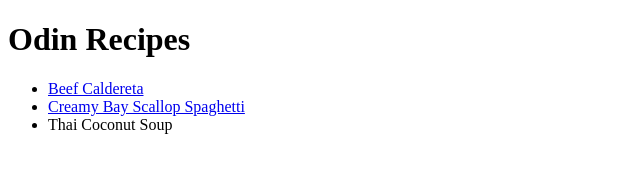
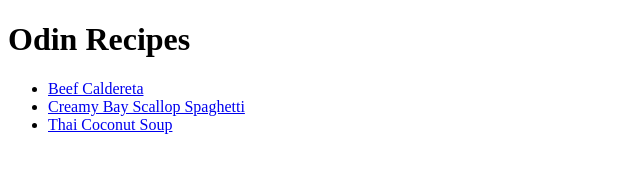
Before and after one commit to bndk11/odin-recipes, a plain HTML site: page index.html in a window 1280 px wide. Shown: the whole page, without its empty margins (0-640 px from the left). Drawn offline with Linux system fonts and the light colour scheme.

Commit message:
added 3rd recipe

```diff
--- a/index.html
+++ b/index.html
@@ -11,7 +11,7 @@
     <ul>
         <li><a href="./recipes/beef-caldereta.html">Beef Caldereta</a></li>
         <li><a href="./recipes/creamy-bay-scallop-spaghetti.html">Creamy Bay Scallop Spaghetti</a></li>
-        <li><a href="./recipes/thai-coconut-soup.html"></a>Thai Coconut Soup</li>
+        <li><a href="./recipes/thai-coconut-soup.html">Thai Coconut Soup</a></li>
 
 
     </ul>
```
